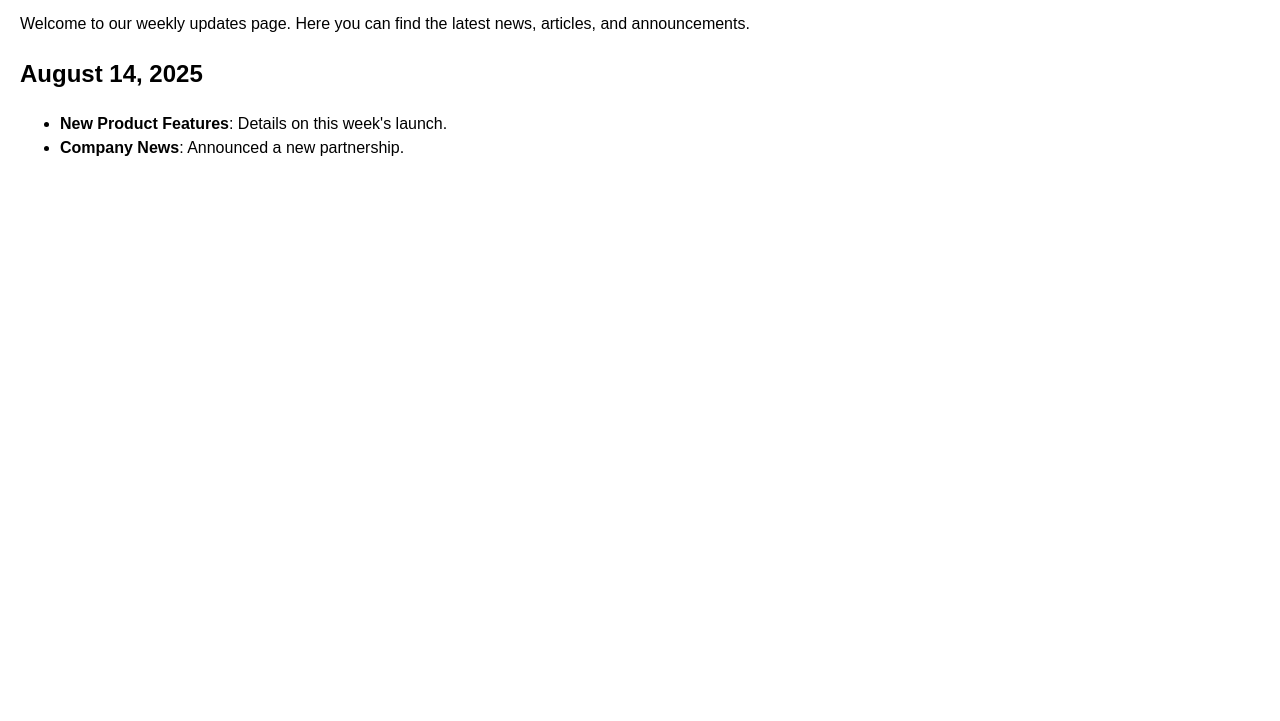
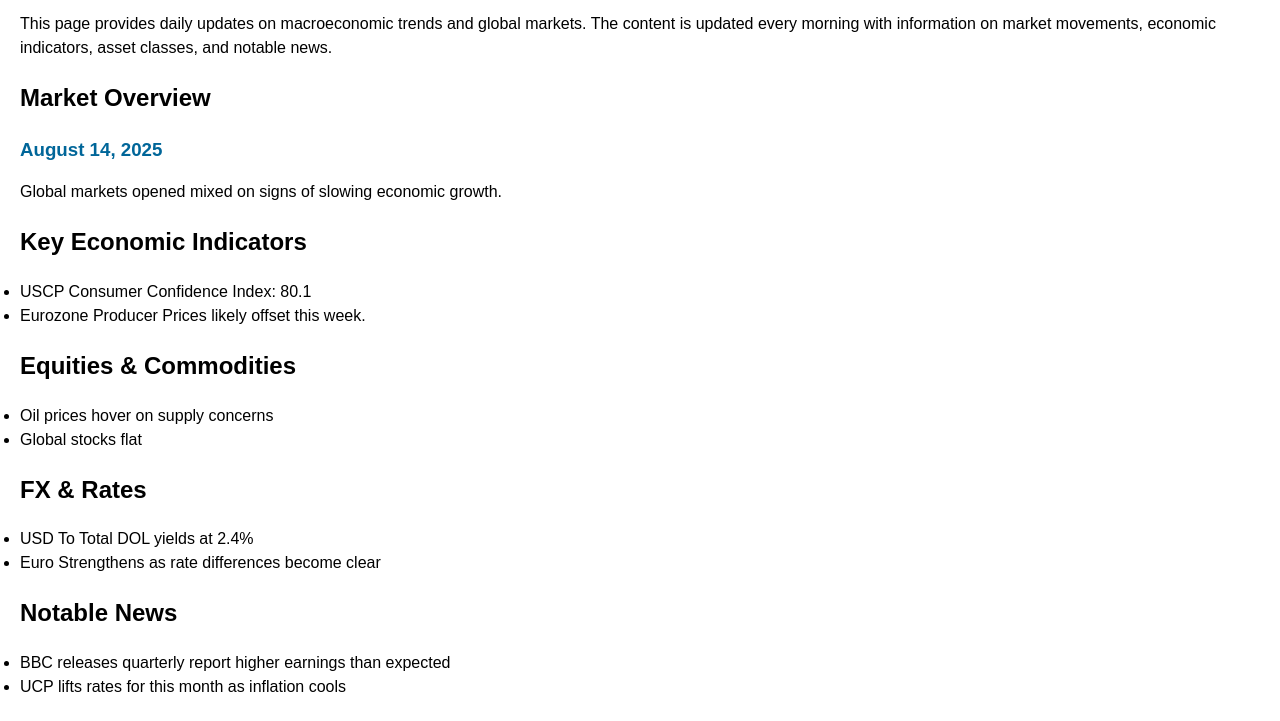
Before and after one commit to Sansari33/afsandbox, a plain HTML site: page weekly/index.html in a window 1280 px wide. Shown: the part 79-800 px from the top of the page. Drawn offline with Linux system fonts and the light colour scheme.

Commit message:
Update page to IMI Daily Global Macro Update format

```diff
--- a/weekly/index.html
+++ b/weekly/index.html
@@ -1,22 +1,58 @@
 <!DOCTYPE html>
 <html>
  <head>
-  <title>Weekly Updates</title>
+  <title>IMI Daily Global Macro Update</title>
   <meta charset="utf-8">
   <style>
     body { font-family: sans-serif; margin: 20px; line-height: 1.5; }
     h1; color: #222; }
     h2 { color: #555; margin-top: 10px; }
+    section { margin-bottom: 20px; }
+    h3 { color: #006699; margin-bottom: 5px; }
+    ul { list-style: disc; padding: 0; }
   </style>
+ </head>
   <body>
-    <h1>Weekly Updates</h1>
-    <p>Welcome to our weekly updates page. Here you can find the latest news, articles, and announcements.</p>
-    <div id="updates-list">
-      <h2>August 14, 2025</h2>
+    <h1>IMI Daily Global Macro Update</h1>
+    <p>This page provides daily updates on macroeconomic trends and global markets. The content is updated every morning with information on market movements, economic indicators, asset classes, and notable news.</p>
+
+    <section>
+      <h2>Market Overview</h2>
+      <h3>August 14, 2025</h3>
+      <p>Global markets opened mixed on signs of slowing economic growth.</p>
+    </section>
+
+    <section>
+      <h2>Key Economic Indicators</h2>
       <ul>
-        <li><strong>New Product Features</strong>: Details on this week's launch.</li>
-        <li><strong>Company News</strong>: Announced a new partnership.</li>
+        <li>USCP Consumer Confidence Index: 80.1</li>
+        <li>Eurozone Producer Prices likely offset this week.</li>
       </ul>
-    </div>
+    </section>
+
+    <section>
+      <h2>Equities & Commodities</h2>
+      <ul>
+        <li>Oil prices hover on supply concerns</li>
+        <li>Global stocks flat</li>
+      </ul>
+    </section>
+
+    <section>
+      <h2>FX & Rates</h2>
+      <ul>
+        <li>USD To Total DOL yields at 2.4%</li>
+        <li>Euro Strengthens as rate differences become clear</li>
+      </ul>
+    </section>
+
+    <section>
+      <h2>Notable News</h2>
+      <ul>
+        <li>BBC releases quarterly report higher earnings than expected</li>
+        <li>UCP lifts rates for this month as inflation cools</li>
+      </ul>
+    </section>
+
   </body>
 </html>
```
